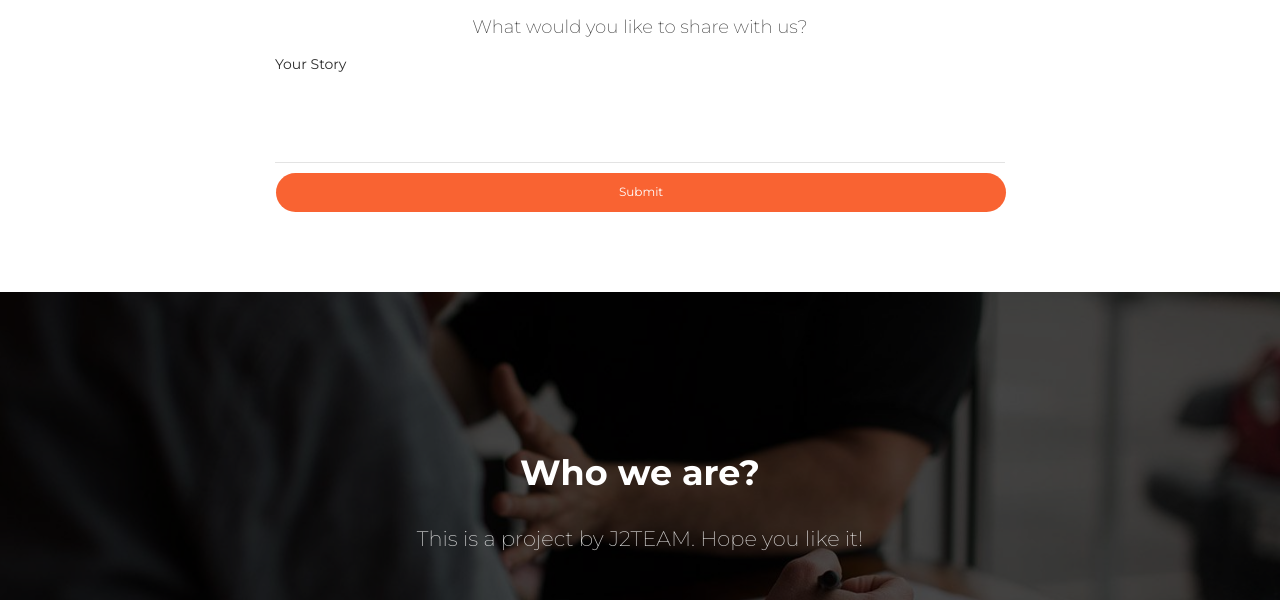
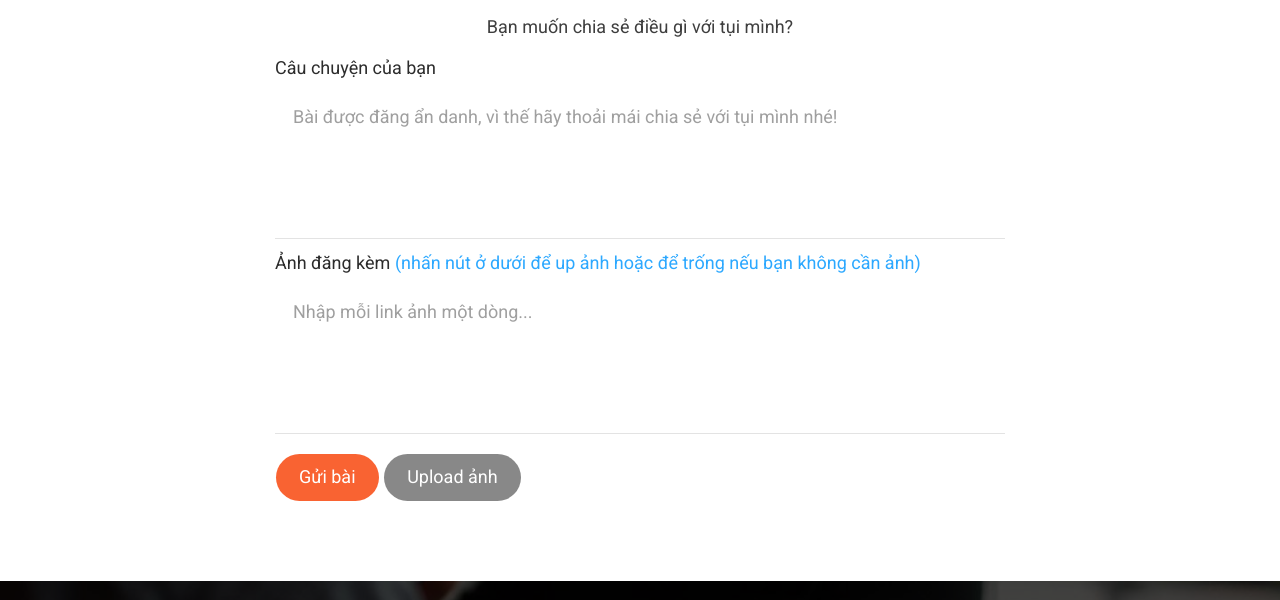
Before and after one commit to phugroups/j2team-community-confession, a plain HTML site: page index.html in a window 1280 px wide. Shown: the part 638-1238 px from the top of the page. Drawn offline with nearby package versions, Linux system fonts and the light colour scheme.

Commit message:
Add feature: attach images

```diff
--- a/assets/css/j2team.css
+++ b/assets/css/j2team.css
@@ -93,8 +93,22 @@
 
 }
 
+label,
+button[type="submit"],
+.btn-upload,
+h5.description,
+.alert-round {
+  font-family: 'Roboto', sans-serif !important;
+  font-size: 18px !important;
+}
+
 .confess {
   font-family: 'Roboto', sans-serif !important;
   font-size: 18px !important;
   color: #f96332 !important;
+  max-height: 150px !important;
 }
+
+.alert-round {
+  border-radius: 30px !important;
+}
--- a/assets/js/index.js
+++ b/assets/js/index.js
@@ -7,7 +7,8 @@
       saved: false,
       focus: false,
       loading: false,
-      message: ''
+      message: '',
+      images: ''
     },
     methods: {
       onSubmit() {
@@ -17,12 +18,18 @@
         let data = new FormData();
         data.append('entry.1111560776', this.message);
 
+        // attach images
+        if (this.images.length > 5) {
+          data.append('entry.1948647566', this.images);
+        }
+
         fetch('https://docs.google.com/forms/d/e/1FAIpQLSewa4GxtAEuCm35rBQpo7LC8XY-8bq59lwyWrYpA6vLOXem1g/formResponse?embedded=true', {
           method: 'post',
           body: data
         }).finally(() => {
           this.saved = true;
           this.message = '';
+          this.images = '';
           $('#message').focus();
 
           this.loading = false;
--- a/index.html
+++ b/index.html
@@ -91,21 +91,26 @@
               <div class="row">
                 <div class="col-md-8 mx-auto text-center">
                   <h2 class="title">Confession</h2>
-                  <h5 class="description">What would you like to share with us?</h5>
+                  <h5 class="description">Bạn muốn chia sẻ điều gì với tụi mình?</h5>
                 </div>
               </div>
               <div class="row">
                 <div class="col-md-8 mx-auto">
                   <form action="#" method="post" v-on:submit.prevent="onSubmit">
                     <div class="form-group">
-                      <label for="message">Your Story</label>
-                      <textarea class="form-control confess" id="message" rows="5" required v-bind:autofocus="focus" v-model="message"></textarea>
+                      <label for="message">Câu chuyện của bạn</label>
+                      <textarea class="form-control confess" id="message" rows="5" required v-bind:autofocus="focus" v-model="message" placeholder="Bài được đăng ẩn danh, vì thế hãy thoải mái chia sẻ với tụi mình nhé!"></textarea>
                     </div>
-                    <button type="submit" class="btn btn-primary btn-block btn-round" v-bind:class="{disabled: loading}">{{loading ? 'Loading...' : 'Submit'}}</button>
+                    <div class="form-group">
+                      <label for="images">Ảnh đăng kèm <span class="text-info">(nhấn nút ở dưới để up ảnh hoặc để trống nếu bạn không cần ảnh)</span></label>
+                      <textarea class="form-control confess" id="images" rows="5" v-model="images" placeholder="Nhập mỗi link ảnh một dòng..."></textarea>
+                    </div>
+                    <button type="submit" class="btn btn-primary btn-round" v-bind:class="{disabled: loading}">{{loading ? 'Đang gửi...' : 'Gửi bài'}}</button>
+                    <a href="https://imgur.com/upload" target="_blank" rel="noopener" class="btn btn-secondary btn-round btn-upload">Upload ảnh</a>
                   </form>
 
-                  <div class="alert alert-success fade show" role="alert" v-if="saved">
-                    <strong>Success!</strong> Your story has been saved.
+                  <div class="alert alert-success alert-round fade show" role="alert" v-if="saved">
+                    Công chuyện của bạn đã được gửi.
                   </div>
                 </div>
               </div>
```
